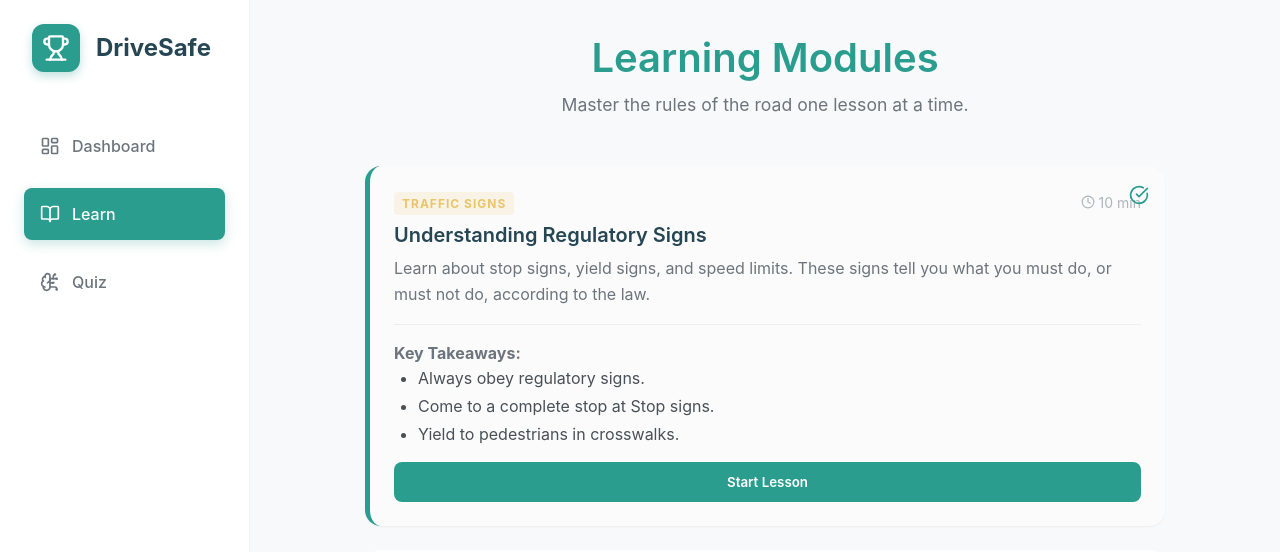
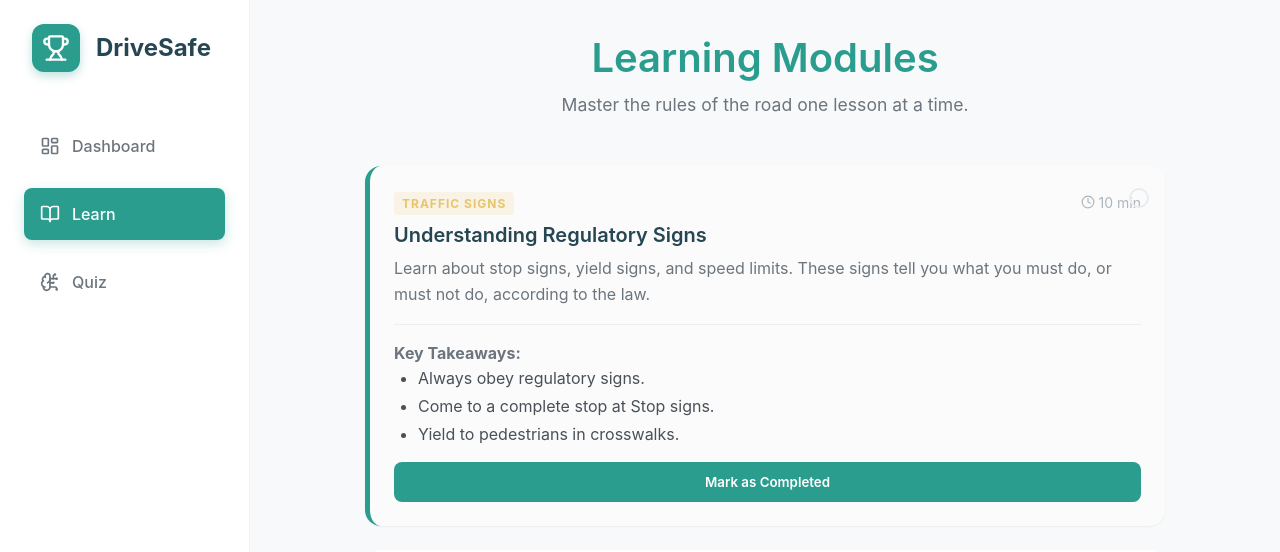
Before and after one commit to AdlanLakaf/University-IHM, a React (Vite) app: page /learn in a window 1280 px wide. Both pictures are taken after a click on the element 765 px from the left and 248 px from the top of the page. Shown: the top 552 px of the page. Built offline with nearby package versions, Linux system fonts and the light colour scheme.

Commit message:
feat: localStorage for courses progress

```diff
--- a/src/pages/Learning.tsx
+++ b/src/pages/Learning.tsx
@@ -1,13 +1,25 @@
-import { useState } from 'react';
+import { useState, useEffect } from 'react';
 import lessonsData from '../data/lessons.json';
-import { Clock, CheckCircle } from 'lucide-react';
+import { Clock, CheckCircle, Check } from 'lucide-react';
+import { getProgress, markLessonComplete } from '../utils/storage';
 import './Learning.css';
 
 export default function Learning() {
     const [activeLesson, setActiveLesson] = useState<number | null>(null);
+    const [completedLessons, setCompletedLessons] = useState<number[]>([]);
+
+    useEffect(() => {
+        setCompletedLessons(getProgress().completedLessons);
+    }, []);
 
     const toggleLesson = (id: number) => {
         setActiveLesson(activeLesson === id ? null : id);
+    };
+
+    const handleComplete = (e: React.MouseEvent, id: number) => {
+        e.stopPropagation();
+        markLessonComplete(id);
+        setCompletedLessons([...completedLessons, id]);
     };
 
     return (
@@ -18,7 +30,9 @@ export default function Learning() {
             </header>
 
             <div className="lessons-list">
-                {lessonsData.map((lesson) => (
+                {lessonsData.map((lesson) => {
+                    const isCompleted = completedLessons.includes(lesson.id);
+                    return (
                         <div
                             key={lesson.id}
                             className={`lesson-card ${activeLesson === lesson.id ? 'active' : ''}`}
@@ -46,19 +60,23 @@ export default function Learning() {
                                             <li>Come to a complete stop at Stop signs.</li>
                                             <li>Yield to pedestrians in crosswalks.</li>
                                         </ul>
-                                    <button className="btn btn-primary start-btn">
-                                        Start Lesson
+                                        <button
+                                            className={`btn ${isCompleted ? 'btn-secondary' : 'btn-primary'} start-btn`}
+                                            onClick={(e) => handleComplete(e, lesson.id)}
+                                            disabled={isCompleted}
+                                        >
+                                            {isCompleted ? <><Check size={18} /> Completed</> : "Mark as Completed"}
                                         </button>
                                     </div>
                                 )}
                             </div>
 
                             <div className="lesson-status">
-                            {/* Mock status */}
-                            {lesson.id === 1 ? <CheckCircle size={20} color="var(--color-success)" /> : <div className="circle-placeholder"></div>}
+                                {isCompleted ? <CheckCircle size={20} color="var(--color-success)" /> : <div className="circle-placeholder"></div>}
                             </div>
                         </div>
-                ))}
+                    );
+                })}
             </div>
         </div>
     );
--- a/src/pages/Quiz.tsx
+++ b/src/pages/Quiz.tsx
@@ -2,6 +2,7 @@ import { useState } from 'react';
 import { useNavigate } from 'react-router-dom';
 import questionsData from '../data/questions.json';
 import { ArrowRight, RotateCcw, Home, Check, X } from 'lucide-react';
+import { saveQuizResult } from '../utils/storage';
 import './Quiz.css';
 
 export default function Quiz() {
@@ -31,8 +32,26 @@ export default function Quiz() {
             setSelectedOption(null);
             setIsAnswered(false);
         } else {
-            setIsFinished(true);
+            finishQuiz();
         }
+    };
+
+    const finishQuiz = () => {
+        // Determine the score. The state 'score' holds correct answers BEFORE the current one if we are just clicking.
+        // However, handleNext is called AFTER handleOptionClick.
+        // So 'score' state already has the correct value for the current answer if it was correct.
+        // Wait, useState updates are async.
+        // BUT, handleNext is called via button click, which happens strictly after option click and re-render.
+        // So 'score' is up to date with the latest answer.
+
+        setIsFinished(true);
+
+        saveQuizResult({
+            date: new Date().toISOString(),
+            score: score,
+            total: questionsData.length,
+            passed: (score / questionsData.length) >= 0.8
+        });
     };
 
     const restartQuiz = () => {
--- /dev/null
+++ b/src/utils/storage.ts
@@ -0,0 +1,47 @@
+const STORAGE_KEY = 'driveSafe_progress';
+
+export interface QuizResult {
+    date: string;
+    score: number;
+    total: number;
+    passed: boolean;
+}
+
+export interface UserProgress {
+    completedLessons: number[]; // Array of lesson IDs
+    quizScores: QuizResult[];
+}
+
+const defaultProgress: UserProgress = {
+    completedLessons: [],
+    quizScores: []
+};
+
+export const getProgress = (): UserProgress => {
+    const stored = localStorage.getItem(STORAGE_KEY);
+    if (!stored) return defaultProgress;
+    try {
+        return JSON.parse(stored);
+    } catch (e) {
+        console.error("Failed to parse progress", e);
+        return defaultProgress;
+    }
+};
+
+export const saveProgress = (progress: UserProgress) => {
+    localStorage.setItem(STORAGE_KEY, JSON.stringify(progress));
+};
+
+export const markLessonComplete = (lessonId: number) => {
+    const progress = getProgress();
+    if (!progress.completedLessons.includes(lessonId)) {
+        progress.completedLessons.push(lessonId);
+        saveProgress(progress);
+    }
+};
+
+export const saveQuizResult = (result: QuizResult) => {
+    const progress = getProgress();
+    progress.quizScores.push(result);
+    saveProgress(progress);
+};
```
Lines whose indentation alone changed are shown as unchanged.
